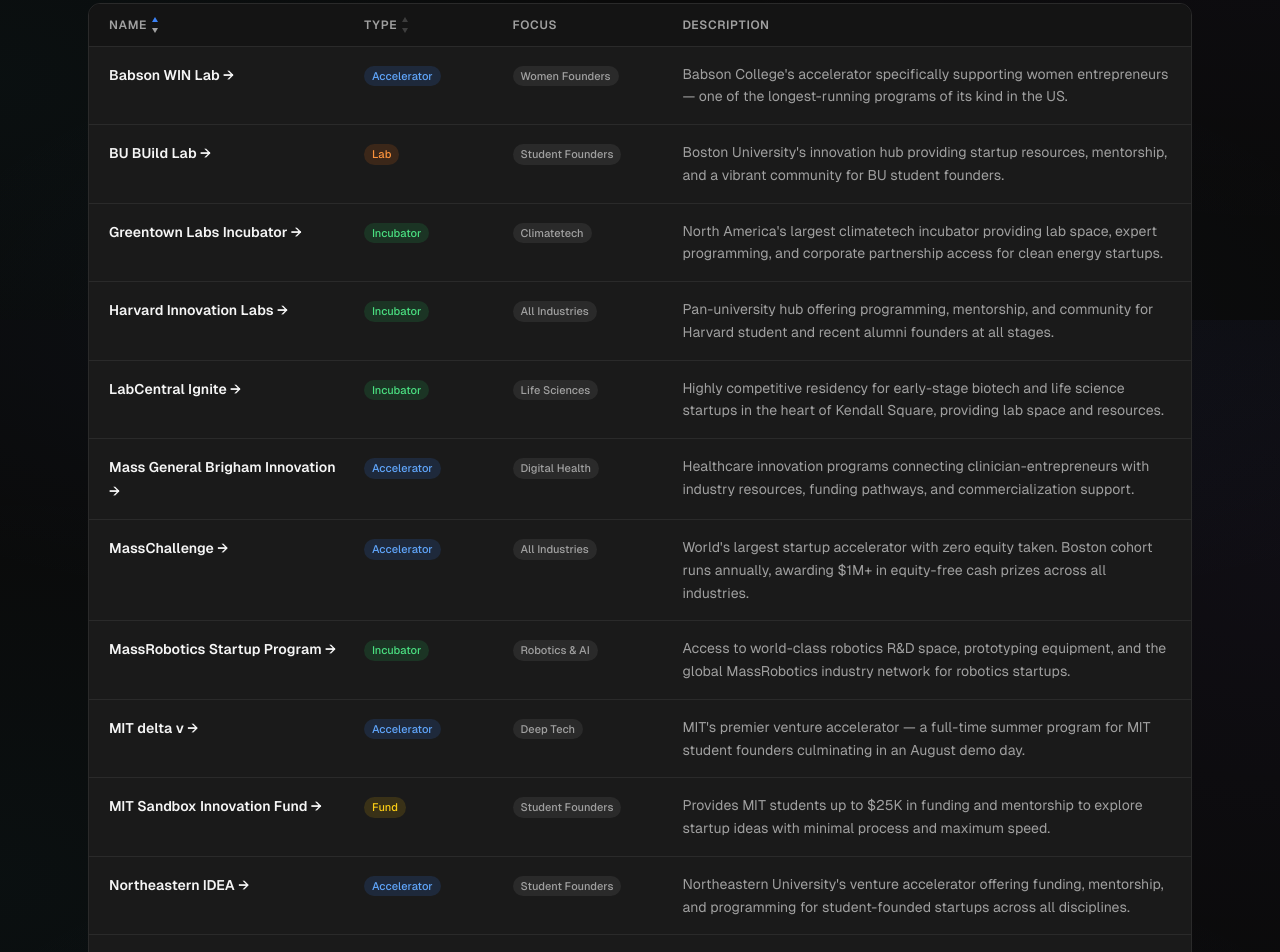
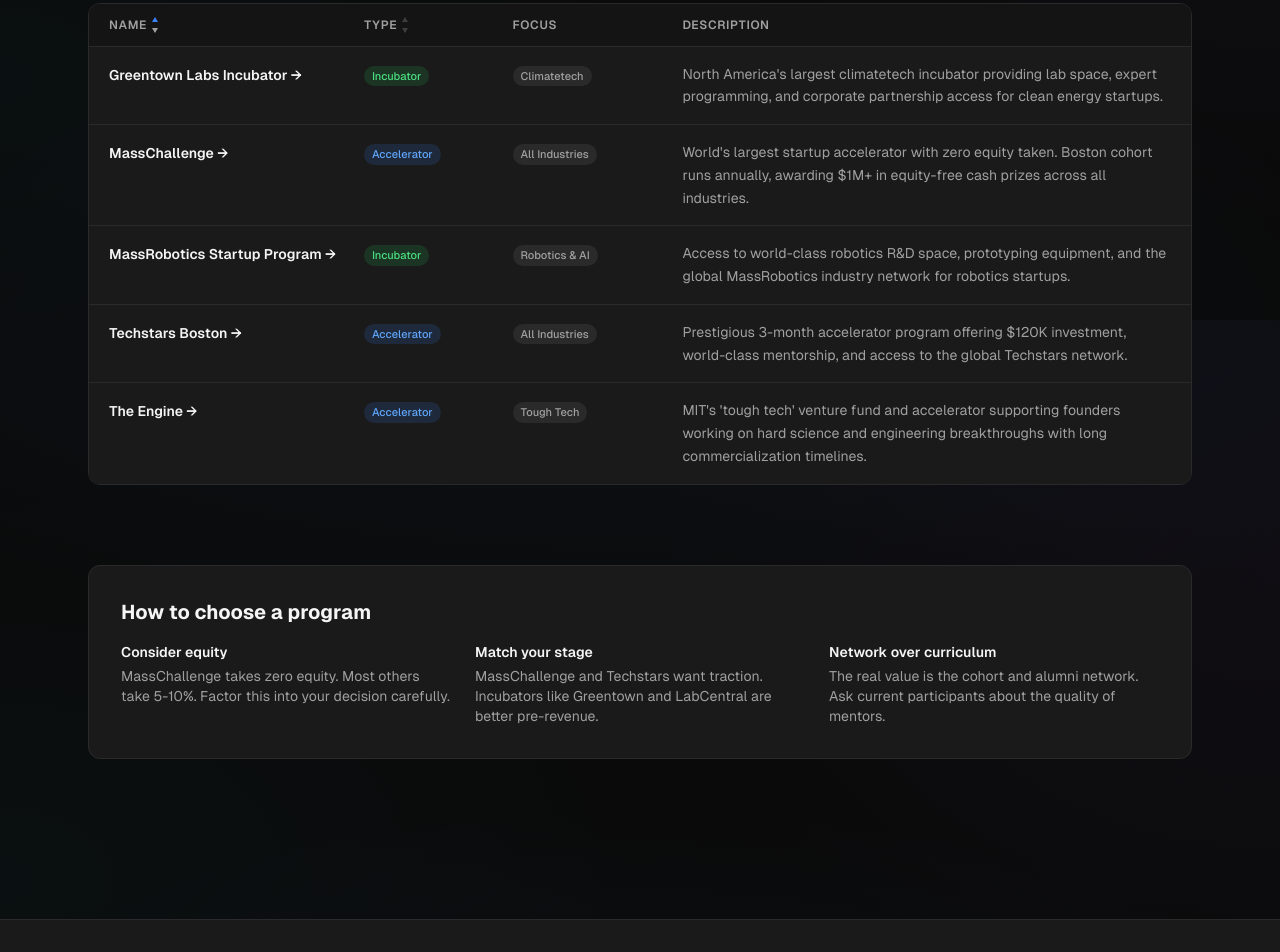
Before and after one commit to bkatz3/BostonTechScene, a Next.js app: page /programs in a window 1280 px wide. Shown: the part 480-1432 px from the top of the page. Built offline with nearby package versions, Linux system fonts and the light colour scheme.

Commit message:
updating the programs page

```diff
--- a/app/programs/page.tsx
+++ b/app/programs/page.tsx
@@ -52,7 +52,7 @@
               </div>
               <div>
                 <p className="text-text-primary font-semibold mb-1">Match your stage</p>
-                <p>University programs (MIT Sandbox, IDEA) are best pre-product. Techstars/MassChallenge want traction.</p>
+                <p>MassChallenge and Techstars want traction. Incubators like Greentown and LabCentral are better pre-revenue.</p>
               </div>
               <div>
                 <p className="text-text-primary font-semibold mb-1">Network over curriculum</p>
--- a/data/programs.ts
+++ b/data/programs.ts
@@ -1,6 +1,14 @@
 import { Program } from "./types";
 
 export const programs: Program[] = [
+  {
+    name: "The Engine",
+    description:
+      "MIT's 'tough tech' venture fund and accelerator supporting founders working on hard science and engineering breakthroughs with long commercialization timelines.",
+    url: "https://engine.xyz",
+    type: "Accelerator",
+    focus: "Tough Tech",
+  },
   {
     name: "MassChallenge",
     description:
@@ -18,60 +26,12 @@
     focus: "All Industries",
   },
   {
-    name: "MIT delta v",
-    description:
-      "MIT's premier venture accelerator — a full-time summer program for MIT student founders culminating in an August demo day.",
-    url: "https://entrepreneurship.mit.edu/delta-v",
-    type: "Accelerator",
-    focus: "Deep Tech",
-  },
-  {
-    name: "The Engine",
-    description:
-      "MIT's 'tough tech' venture fund and accelerator supporting founders working on hard science and engineering breakthroughs with long commercialization timelines.",
-    url: "https://engine.xyz",
-    type: "Accelerator",
-    focus: "Tough Tech",
-  },
-  {
-    name: "Harvard Innovation Labs",
-    description:
-      "Pan-university hub offering programming, mentorship, and community for Harvard student and recent alumni founders at all stages.",
-    url: "https://innovationlabs.harvard.edu",
-    type: "Incubator",
-    focus: "All Industries",
-  },
-  {
-    name: "MIT Sandbox Innovation Fund",
-    description:
-      "Provides MIT students up to $25K in funding and mentorship to explore startup ideas with minimal process and maximum speed.",
-    url: "https://sandbox.mit.edu",
-    type: "Fund",
-    focus: "Student Founders",
-  },
-  {
-    name: "Underscore VC Core",
-    description:
-      "Invite-only founder community with curated programming, peer support, and warm investor introductions across the Boston ecosystem.",
-    url: "https://underscore.vc/core",
-    type: "Incubator",
-    focus: "Founders",
-  },
-  {
     name: "Greentown Labs Incubator",
     description:
       "North America's largest climatetech incubator providing lab space, expert programming, and corporate partnership access for clean energy startups.",
     url: "https://greentownlabs.com/incubator",
     type: "Incubator",
     focus: "Climatetech",
-  },
-  {
-    name: "LabCentral Ignite",
-    description:
-      "Highly competitive residency for early-stage biotech and life science startups in the heart of Kendall Square, providing lab space and resources.",
-    url: "https://labcentral.org/programs/ignite",
-    type: "Incubator",
-    focus: "Life Sciences",
   },
   {
     name: "MassRobotics Startup Program",
@@ -81,44 +41,4 @@
     type: "Incubator",
     focus: "Robotics & AI",
   },
-  {
-    name: "Northeastern IDEA",
-    description:
-      "Northeastern University's venture accelerator offering funding, mentorship, and programming for student-founded startups across all disciplines.",
-    url: "https://northeastern.edu/idea",
-    type: "Accelerator",
-    focus: "Student Founders",
-  },
-  {
-    name: "BU BUild Lab",
-    description:
-      "Boston University's innovation hub providing startup resources, mentorship, and a vibrant community for BU student founders.",
-    url: "https://bu.edu/spark",
-    type: "Lab",
-    focus: "Student Founders",
-  },
-  {
-    name: "Tufts Gordon Institute",
-    description:
-      "Tufts University's engineering entrepreneurship program offering courses, mentorship, and startup support for technically-minded founders.",
-    url: "https://gordon.tufts.edu",
-    type: "Lab",
-    focus: "Deep Tech",
-  },
-  {
-    name: "Mass General Brigham Innovation",
-    description:
-      "Healthcare innovation programs connecting clinician-entrepreneurs with industry resources, funding pathways, and commercialization support.",
-    url: "https://innovation.massgeneralbrigham.org",
-    type: "Accelerator",
-    focus: "Digital Health",
-  },
-  {
-    name: "Babson WIN Lab",
-    description:
-      "Babson College's accelerator specifically supporting women entrepreneurs — one of the longest-running programs of its kind in the US.",
-    url: "https://babson.edu/academics/executive-education/babson-win-lab",
-    type: "Accelerator",
-    focus: "Women Founders",
-  },
 ];
```
